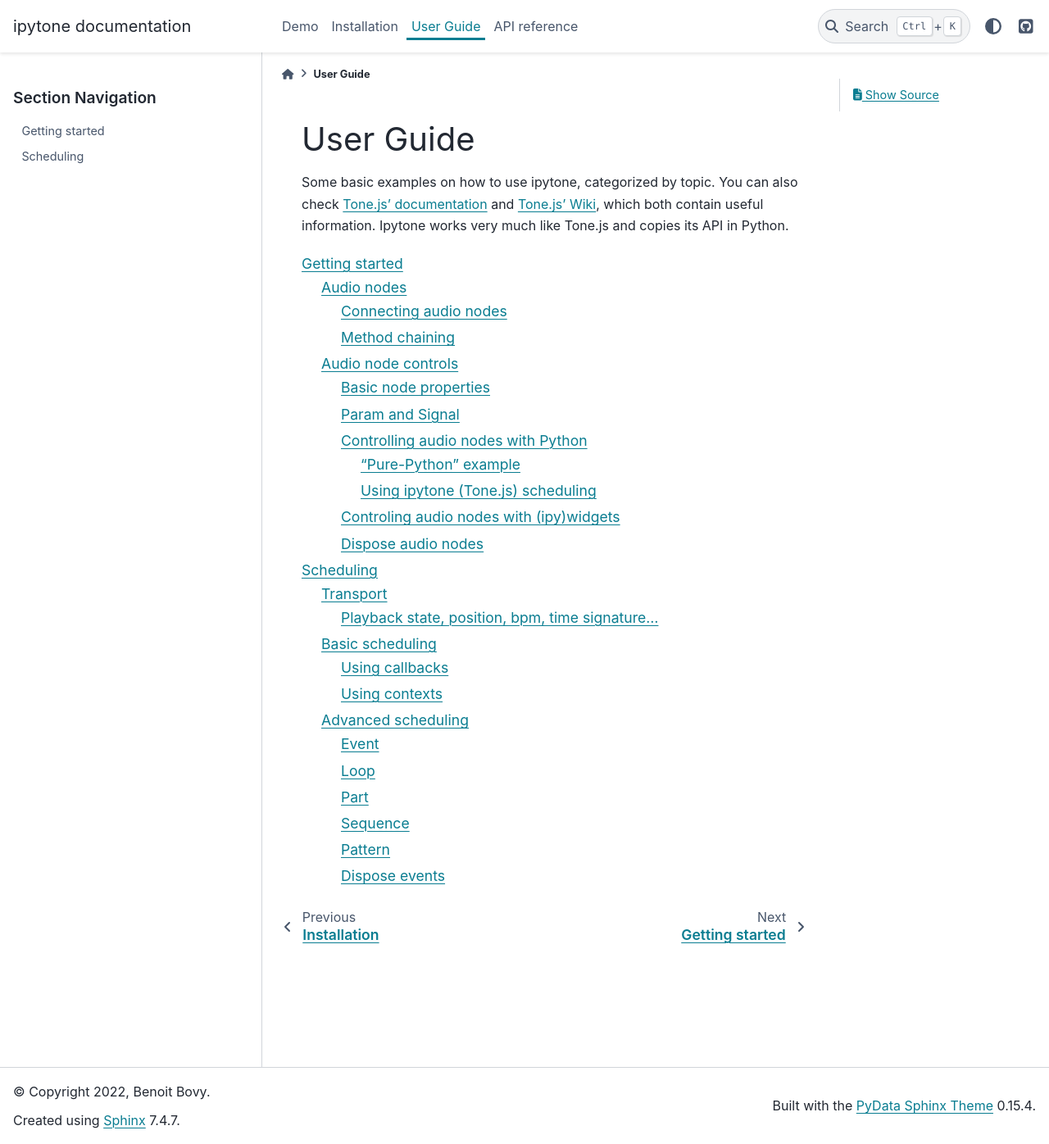
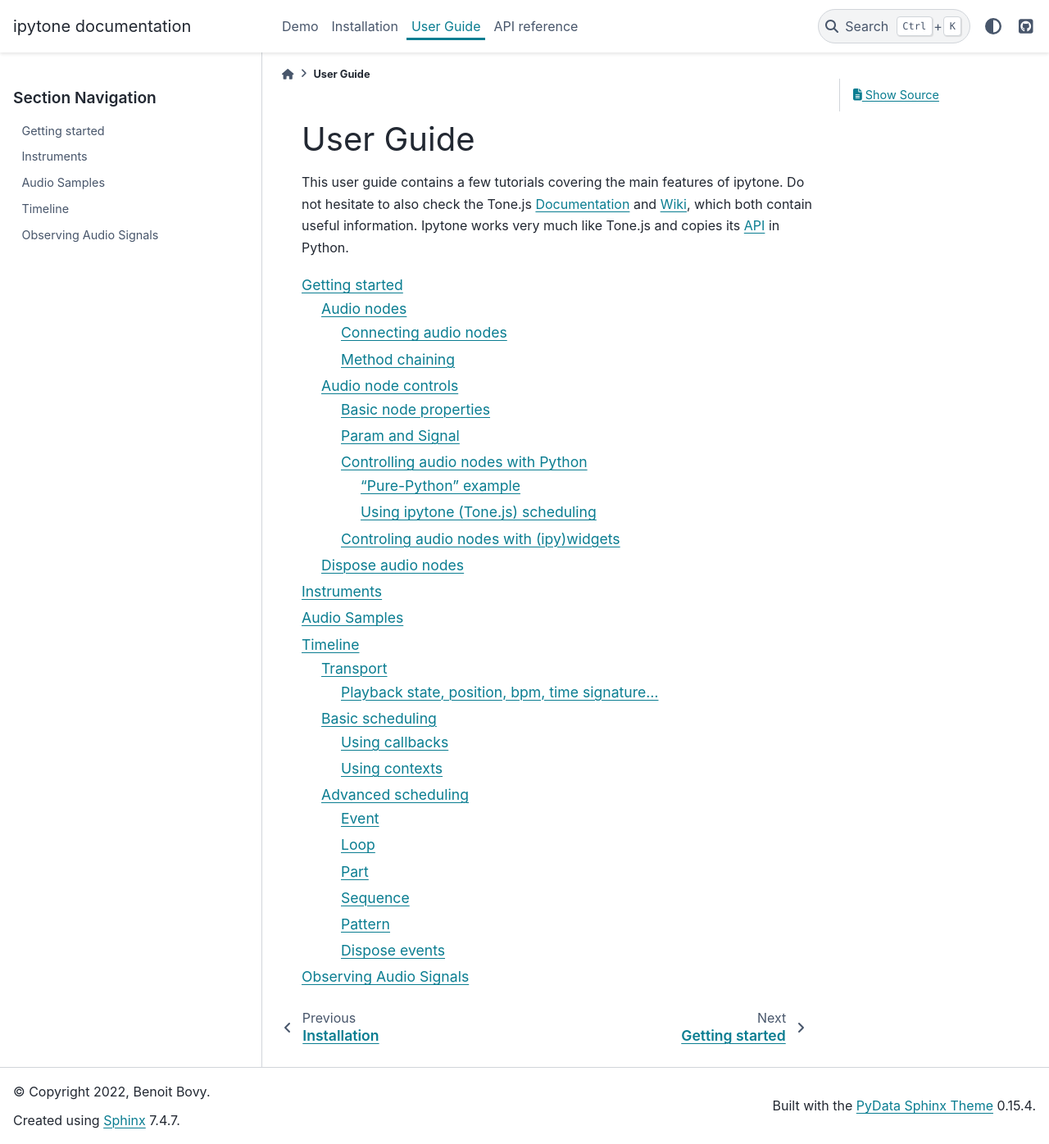
Before and after one commit to geigr/ipytone, a Sphinx documentation site: the page built from docs/user_guide.rst, in a window 1280 px wide and 1396 px high. Shown: the whole window at 82% size. Built offline with Sphinx 7.4.7 and the PyData theme 0.15.4, drawn with Linux system fonts in a browser that asks for light colours.

Commit message:
add empty user-guide sections + tweaks
- notebook download links

```diff
--- a/docs/user_guide.rst
+++ b/docs/user_guide.rst
@@ -2,14 +2,19 @@
 User Guide
 ==========
 
-Some basic examples on how to use ipytone, categorized by topic. You can also
-check `Tone.js' documentation`_ and `Tone.js' Wiki`_, which both contain useful
-information. Ipytone works very much like Tone.js and copies its API in Python.
+This user guide contains a few tutorials covering the main features of ipytone.
+Do not hesitate to also check the Tone.js `Documentation`_ and `Wiki`_, which
+both contain useful information. Ipytone works very much like Tone.js and copies
+its `API`_ in Python.
 
 .. toctree::
 
     getting_started
-    scheduling
+    instrument
+    audio_samples
+    timeline
+    observe_link_audio
 
-.. _`Tone.js' documentation`: https://tonejs.github.io/
-.. _`Tone.js' Wiki`: https://github.com/Tonejs/Tone.js/wiki
+.. _`Documentation`: https://tonejs.github.io/
+.. _`Wiki`: https://github.com/Tonejs/Tone.js/wiki
+.. _`API`: https://tonejs.github.io/docs/14.7.77/index.html
```
Also changed, not shown: docs/audio_samples.md (added, +14 -0 lines), docs/getting_started.md (+9 -4 lines), docs/instrument.md (added, +14 -0 lines), docs/observe_link_audio.md (added, +14 -0 lines), docs/timeline.md (renamed from docs/scheduling.md, +4 -1 lines).
